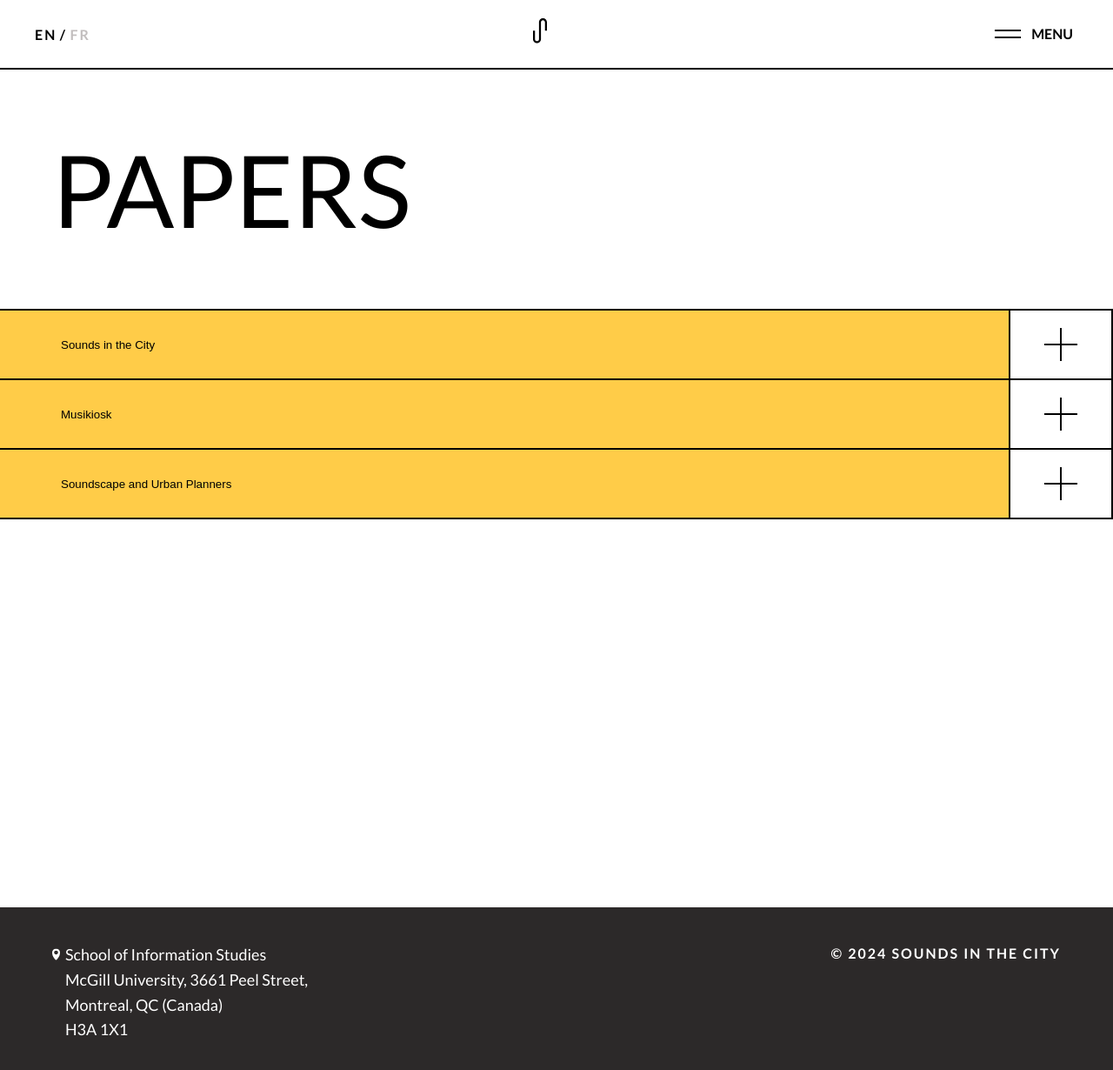
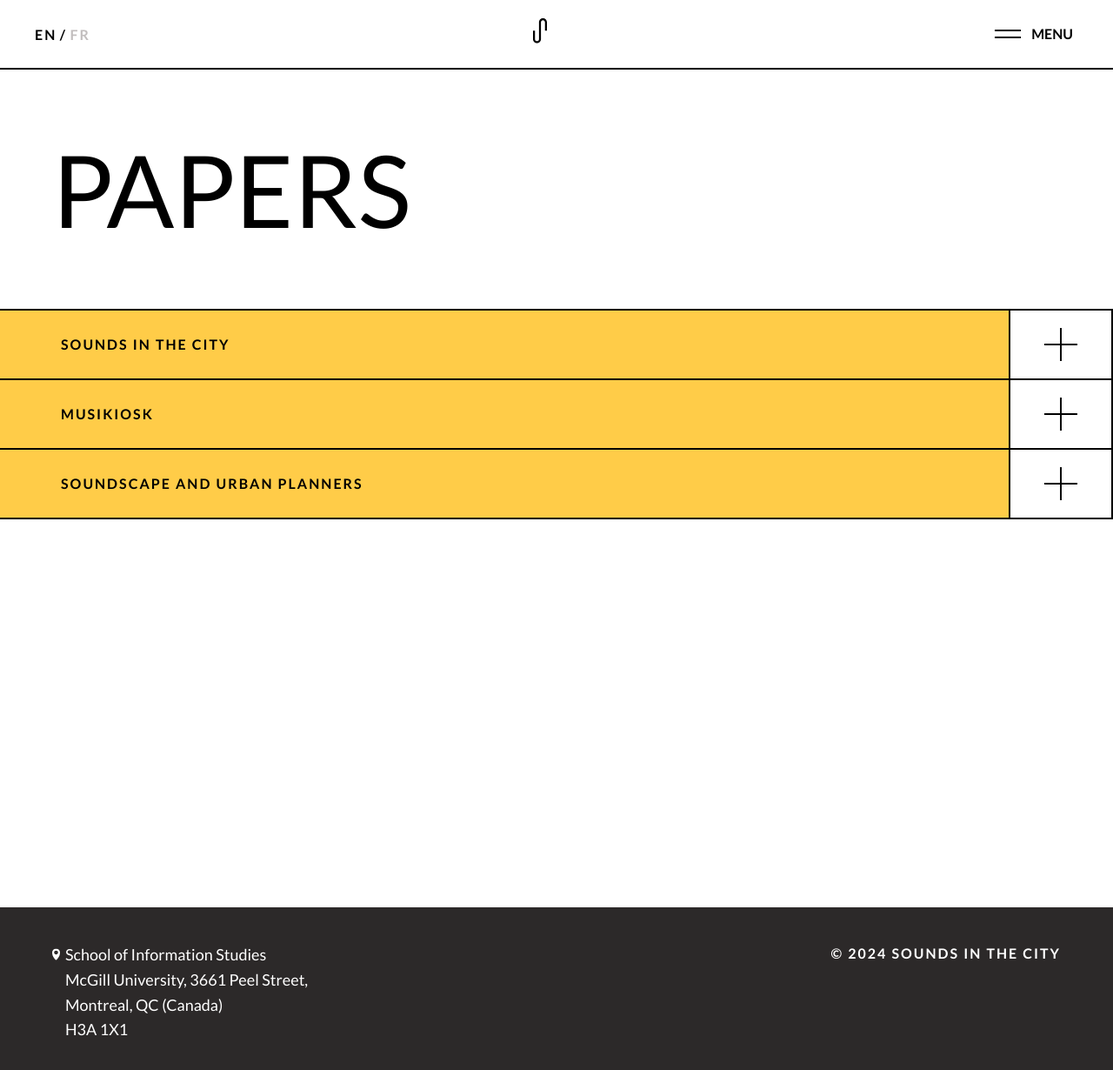
Before and after one commit to walkwithweb/walkwithweb, a Jekyll site: the page built from en/papers.html, in a window 1280 px wide. Shown: the top 1230 px of the page at 87% size. Built offline with Jekyll 4.4.1, drawn with Linux system fonts in a browser that asks for light colours.

Commit message:
fix for soundscape on link

```diff
--- a/_includes/papers.html
+++ b/_includes/papers.html
@@ -7,7 +7,7 @@
     {% assign lang = page.lang %} {% assign accordions = site.data.papers[lang]
     %} {% for accordion in accordions %}
     <div class="accordion">
-      <button class="acc-header" data-target="{{ accordion.id }}">
+      <button class="acc-header button" data-target="{{ accordion.id }}">
         <span class="label container">{{ accordion.title }}</span>
         <span class="icon"></span>
       </button>
@@ -17,7 +17,7 @@
             {% assign articles = accordion.data %} {% for article in articles %}
             <div class="article-card">
               <div class="content">
-                <h3>{{ article.title }}</h3>
+                <h3 class="button">{{ article.title }}</h3>
                 <p>{{ article.description | safe }}</p>
                 {% if article.link.name %}
                 <p>{{content.dio}}: <a href="{{ article.link.url }}" target="_blank">{{ article.link.name }}</a></p>
@@ -25,12 +25,12 @@
               </div>
               <div class="info">
                 <div>
-                  <h4>{{content.author}}</h4>
+                  <h4 class="button">{{content.author}}</h4>
                   {% for author in article.authors %}
                   <p>{{ author.name }}</p>
                   {% endfor %}
                 </div>
-                <a href="{{ article.link.url }}" class="readmore" target="_blank">{{content.read}}</a>
+                <a href="{{ article.link.url }}" class="readmore button" target="_blank">{{content.read}}</a>
               </div>
             </div>
             {% endfor %}
--- a/_sass/global.scss
+++ b/_sass/global.scss
@@ -103,6 +103,10 @@
 @media(max-width: $small_max_screen){
   .acc-header.button, .slider-hdr.button {
     font-size: 14px;
+  }
+  .heading.menu-link {
+    font-size: 40px;
+    line-height: 42px;
   }
 }
 
```
